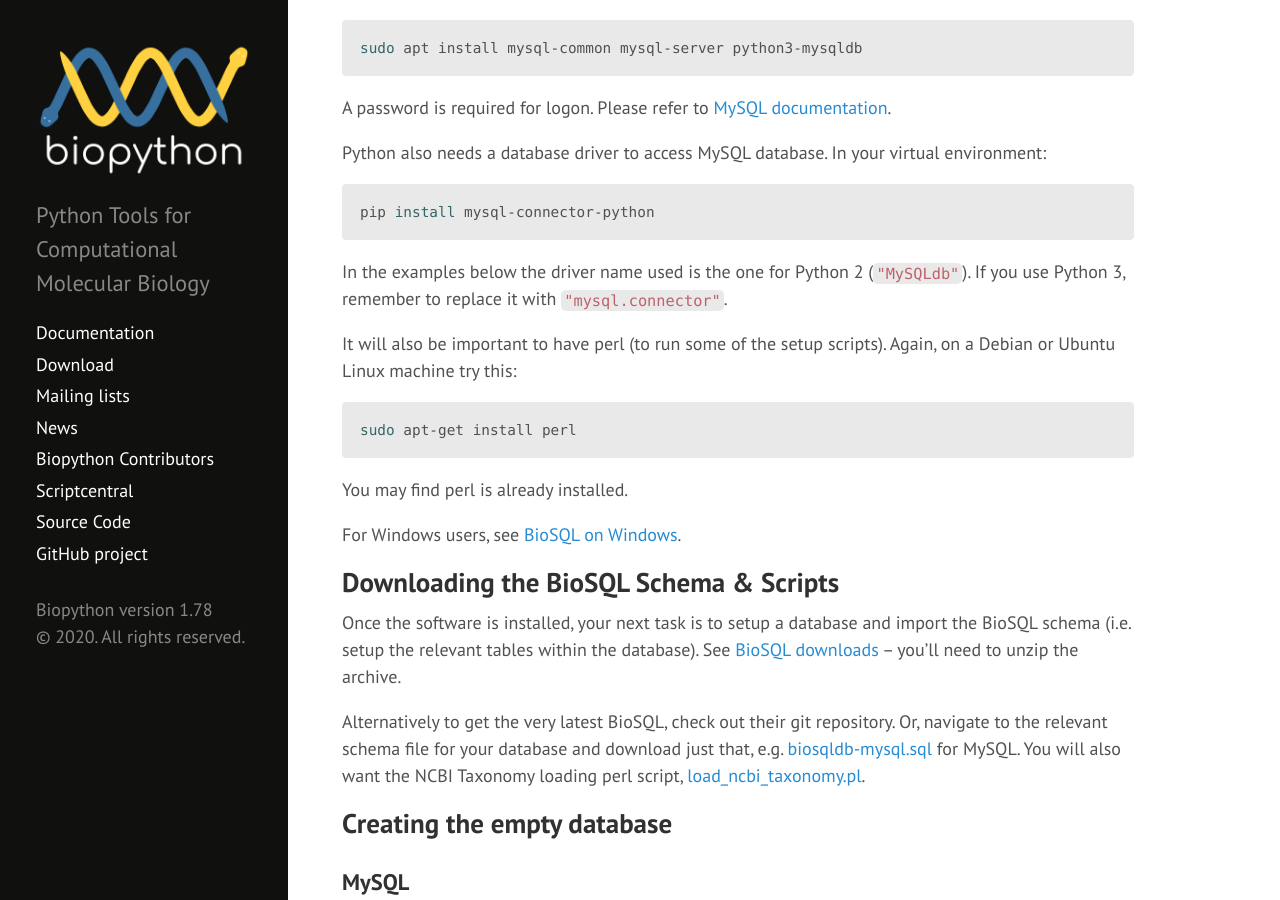
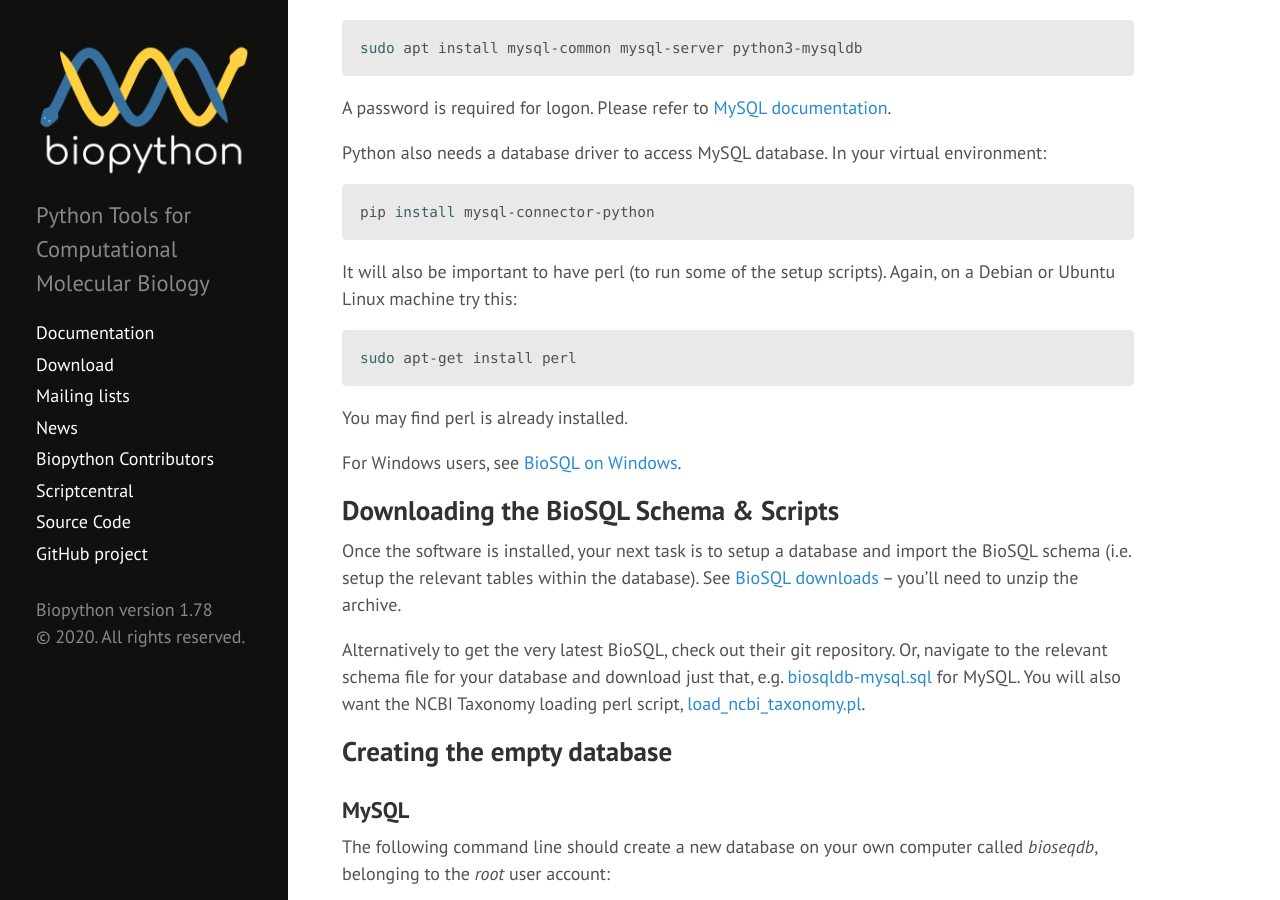
Before and after one commit to biopython/biopython.github.io, a Jekyll site: the page built from wiki/BioSQL.md, in a window 1280 px wide and 900 px high, scrolled down 920 px. Built offline with Jekyll 4.4.1, drawn with Linux system fonts in a browser that asks for light colours; some of the changed text lies outside the part shown.

Commit message:
replaced driver name with correct one

````diff
--- a/wiki/BioSQL.md
+++ b/wiki/BioSQL.md
@@ -60,9 +60,6 @@ Python also needs a database driver to access MySQL database. In your virtual en
 ``` bash
 pip install mysql-connector-python
 ```
-
-In the examples below the driver name used is the one for Python 2 (`"MySQLdb"`).
-If you use Python 3, remember to replace it with `"mysql.connector"`.
 
 It will also be important to have perl (to run some of the setup
 scripts). Again, on a Debian or Ubuntu Linux machine try this:
@@ -264,7 +261,7 @@ editing the file Tests/setup\_BioSQL.py and filling in the following
 fields:
 
 ``` python
-DBDRIVER = "MySQLdb"
+DBDRIVER = "mysql.connector"
 DBTYPE = "mysql"
 ```
 
@@ -302,7 +299,7 @@ example, lets create a one for some orchid sequences:
 from BioSQL import BioSeqDatabase
 
 server = BioSeqDatabase.open_database(
-    driver="MySQLdb",
+    driver="mysql.connector",
     user="root",
     passwd="your-password",
     host="localhost",
@@ -396,7 +393,7 @@ from Bio import SeqIO
 from BioSQL import BioSeqDatabase
 
 server = BioSeqDatabase.open_database(
-    driver="MySQLdb",
+    driver="mysql.connector",
     user="root",
     passwd="your-password",
     host="localhost",
@@ -443,7 +440,7 @@ into an *orchids* database (namespace):
 from BioSQL import BioSeqDatabase
 
 server = BioSeqDatabase.open_database(
-    driver="MySQLdb",
+    driver="mysql.connector",
     user="root",
     passwd="your-password",
     host="localhost",
@@ -484,7 +481,7 @@ e.g.
 from BioSQL import BioSeqDatabase
 
 server = BioSeqDatabase.open_database(
-    driver="MySQLdb",
+    driver="mysql.connector",
     user="root",
     passwd="your-password",
     host="localhost",
@@ -509,7 +506,7 @@ the records in it):
 from BioSQL import BioSeqDatabase
 
 server = BioSeqDatabase.open_database(
-    driver="MySQLdb",
+    driver="mysql.connector",
     user="root",
     passwd="your-password",
     host="localhost",
````
